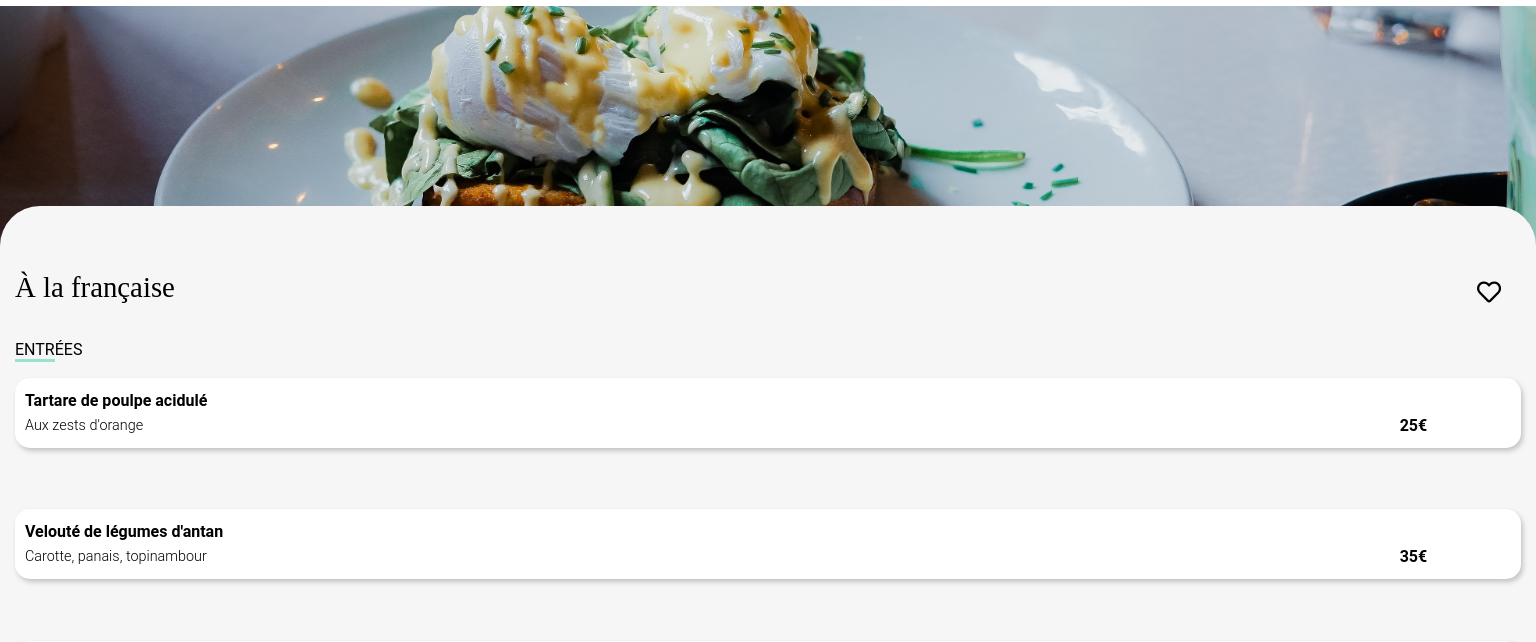
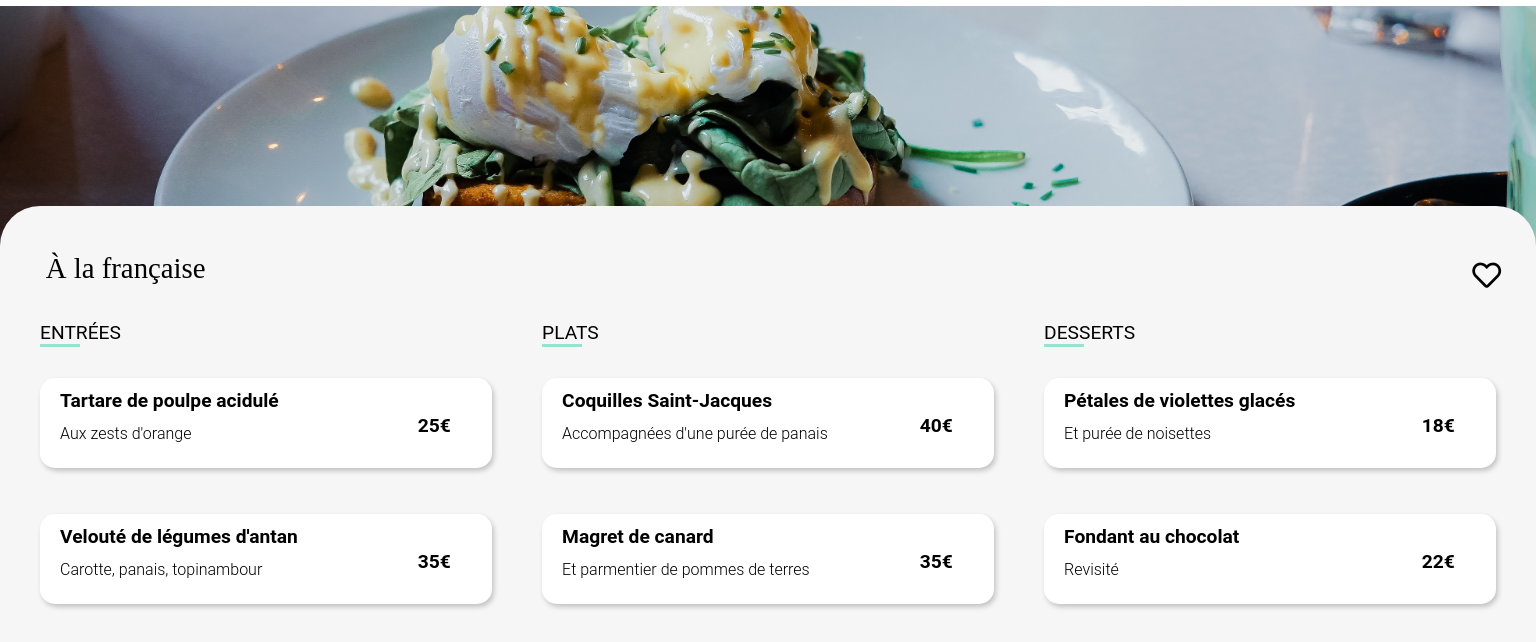
Before and after one commit to psychokore/FaureJuliette_P3_18082021, a website: page alafrancaise.html in a window 1536 px wide. Shown: the part 120-762 px from the top of the page. Drawn offline with Linux system fonts and the light colour scheme; a web font is replaced by a local one.

Commit message:
responsive desktop 1440 resto

```diff
--- a/sass/base/_typography.scss
+++ b/sass/base/_typography.scss
@@ -172,4 +172,30 @@ button{
     li{
         font-size: 1.1em;
     }
+    .entete{
+        .fa-heart{
+            font-size: 1.8em;
+        }
+    }
+    .menu{
+        &__titre{
+            font-weight: 400;
+            font-size: 1.2em;
+        }
+    }
+
+    .plats{
+        h4{
+            font-size: 1.2em;
+            font-weight: 600;
+        }
+        .complement{
+            font-size: 1em;
+            font-weight: 300;
+        }
+        .prix{
+            font-size: 1.2em;
+            font-weight: 600;
+        }
+    }
 }
--- a/sass/pages/_resto.scss
+++ b/sass/pages/_resto.scss
@@ -93,3 +93,47 @@ button{
         margin-top: 5vw;
     }
 }
+
+@media screen and (min-width: 1301px)
+{
+    .carte{
+        flex-direction: row;
+        flex-wrap: wrap;
+        justify-content: space-around;
+        padding-top: 3vw;
+    }
+    .entete{
+        width: 100%;
+        height: 50px;
+        h1{
+            margin-left: 2vw;
+            margin-top: 0;
+            margin-bottom: 0;
+        }
+        .far{
+            padding-top: 10px;
+        }
+    }
+    .menu{
+        width: 30%;
+        h3{
+            margin-bottom: 2vw;
+        }
+    }
+    .plats{
+        margin-bottom: 3vw;
+        height: 70px;
+        h4{
+            padding-left: 10px;
+        }
+        .complement{
+            margin-top: 20px;
+            padding-left: 10px;
+        }
+    }
+    button{
+        width: 20%;
+        margin-top: 4vw;
+        margin-bottom: 4vw;
+    }
+}
```
Also changed, not shown: css/style.css, 1 other file.
